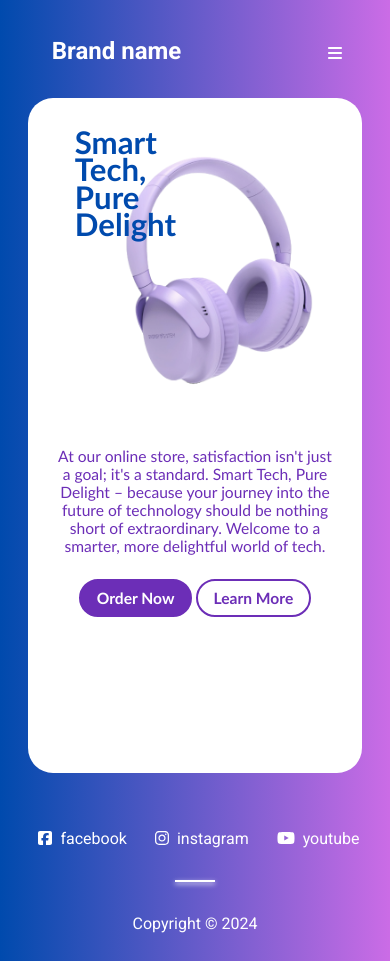
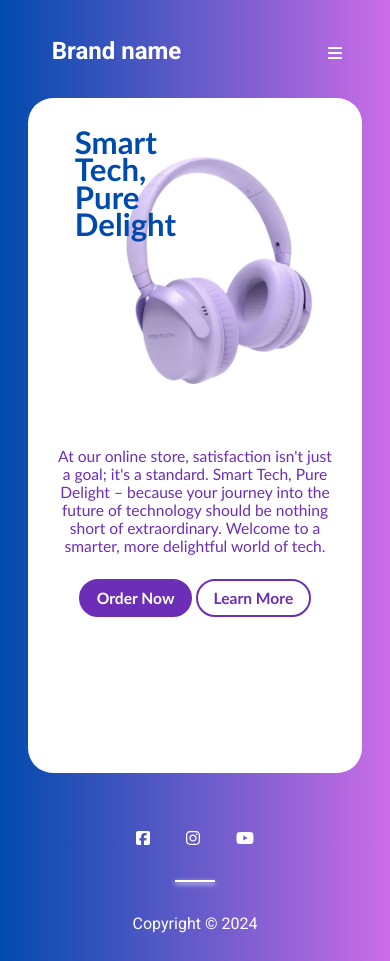
Before and after one commit to VictoriyaK19/online-store, a Vue app: page /home in a window 390 px wide. Built offline with nearby package versions, Linux system fonts and the light colour scheme.

Commit message:
fixing footer for mobiles

```diff
--- a/src/components/layout/TheFooter.vue
+++ b/src/components/layout/TheFooter.vue
@@ -5,20 +5,20 @@
         <li>
           <a href="#" class="footer-link"
             ><i><font-awesome-icon :icon="['fab', 'square-facebook']" /></i>
-            facebook
+            <p>facebook</p>
           </a>
         </li>
         <li>
           <a href="#" class="footer-link"
             ><i> <font-awesome-icon :icon="['fab', 'instagram']" /></i>
-            instagram
+            <p>instagram</p>
           </a>
         </li>
         <li>
           <a href="#" class="footer-link"
             ><i> <font-awesome-icon :icon="['fab', 'youtube']" /></i>
 
-            youtube
+            <p>youtube</p>
           </a>
         </li>
       </ul>
@@ -82,4 +82,9 @@ i {
   margin-bottom: 2rem;
   box-shadow: 0 2px 5px rgba(255, 255, 255, 5);
 }
+@media (max-width: 667px) {
+  .footer-link p {
+    display: none;
+  }
+}
 </style>
```
